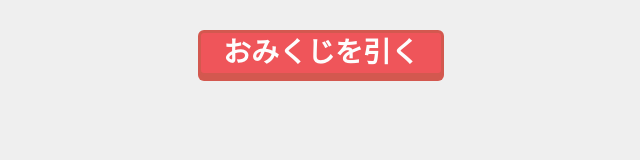
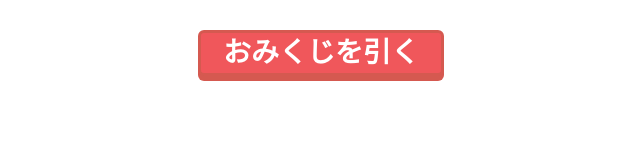
Before and after one commit to tonamao/test.first-omikuji, a plain HTML site: page index.html in a window 1280 px wide. Shown: the whole page, without its empty margins (319-959 px from the left). Drawn offline with Linux system fonts and the light colour scheme.

Commit message:
fix background row -> high tone

```diff
--- a/css/stylesheet.css
+++ b/css/stylesheet.css
@@ -1,7 +1,7 @@
 @charset "UTF-8";
 
 body {
-	background: #efefef;
+	background: ＃F4F5F7;
 }
 
 #btn {
```
